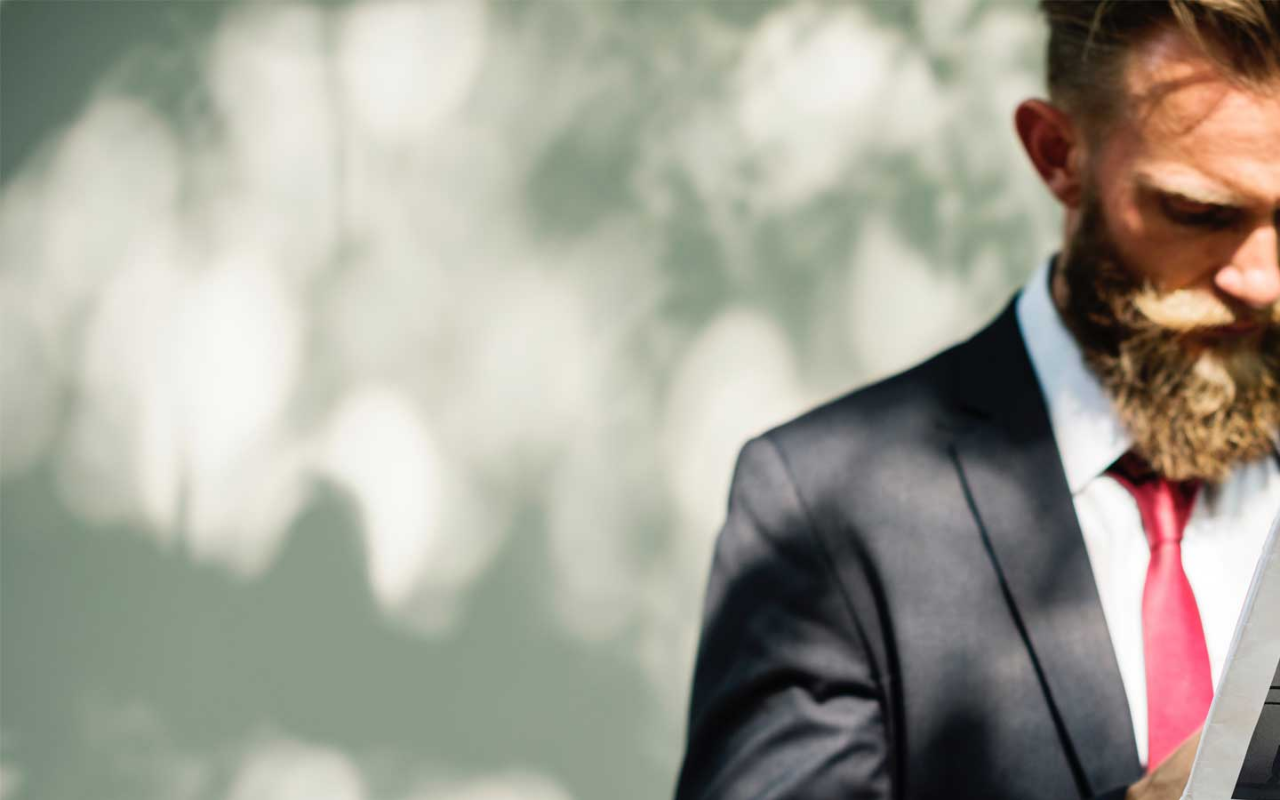
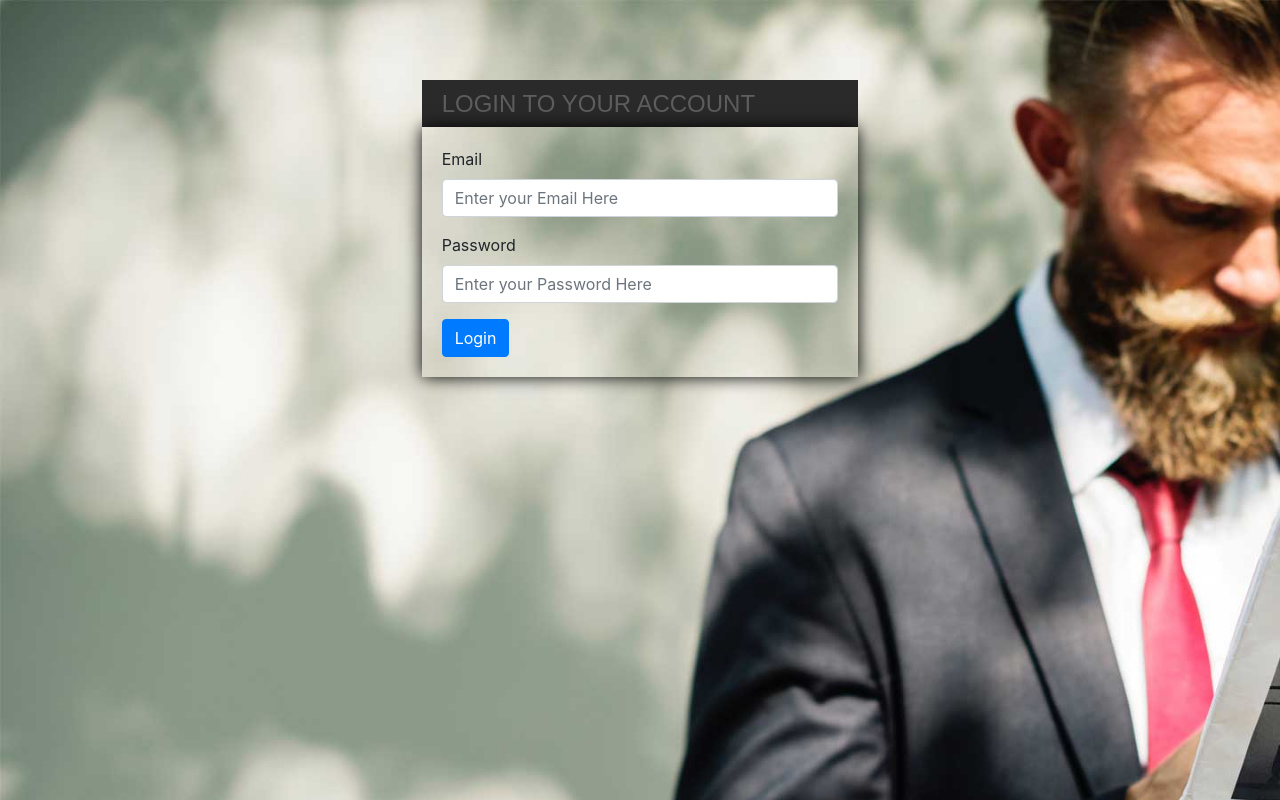
Before and after one commit to kill3rrrrr/Basic-Form, a plain HTML site: page project 2/index.html in a window 1280 px wide. Drawn offline with Linux system fonts and the light colour scheme.

Commit message:
compleated the login form

```diff
--- a/project 2/css/style.css
+++ b/project 2/css/style.css
@@ -5,3 +5,24 @@
 	background-size: cover;
 	background-repeat: none;
 }
+
+.login-form {
+	top: 5em;
+	border: 1px 1px 1px 1px black;
+	box-shadow: 0em 0em 1em black;
+	padding: 20px 20px 20px 20px;
+
+}
+
+.login-form-header {
+	background: #2a2a2a;
+	color: #5d5d5d;
+	font-family: sans-serif;
+	text-transform: uppercase;
+	padding-top: 10px;
+	padding-left: 20px;
+	padding-right: 10px;
+	height: 100%;
+	top: 80px;
+	position: relative;
+}
--- a/project 2/index.html
+++ b/project 2/index.html
@@ -9,10 +9,28 @@
 <body>
 
 	<div class="container-fludi backgroundPic">
-
-
-
+		<div class="row">
+			<div class="col-md-4"></div>
+			<div class="col-md-4">
+				<div class="row login-form-header">
+					<h4>login to your account</h4>
+				</div>
+			</div>
+		</div>
+		<div class="row">
+			<div class="col-md-4"></div>
+			<div class="col-md-4 login-form">
+					<div class="form-group">
+						<label>Email</label>
+						<input type="Email" name="user-email" class="form-control" placeholder="Enter your Email Here">
+					</div>
+					<div class="form-group">
+						<label>Password</label>
+						<input type="Password" name="user-password" class="form-control" placeholder="Enter your Password Here">
+					</div>
+				<button type="submit" class="btn btn-primary">Login</button>
+			</div>
+		</div>
 	</div>
-
 </body>
 </html>
```
